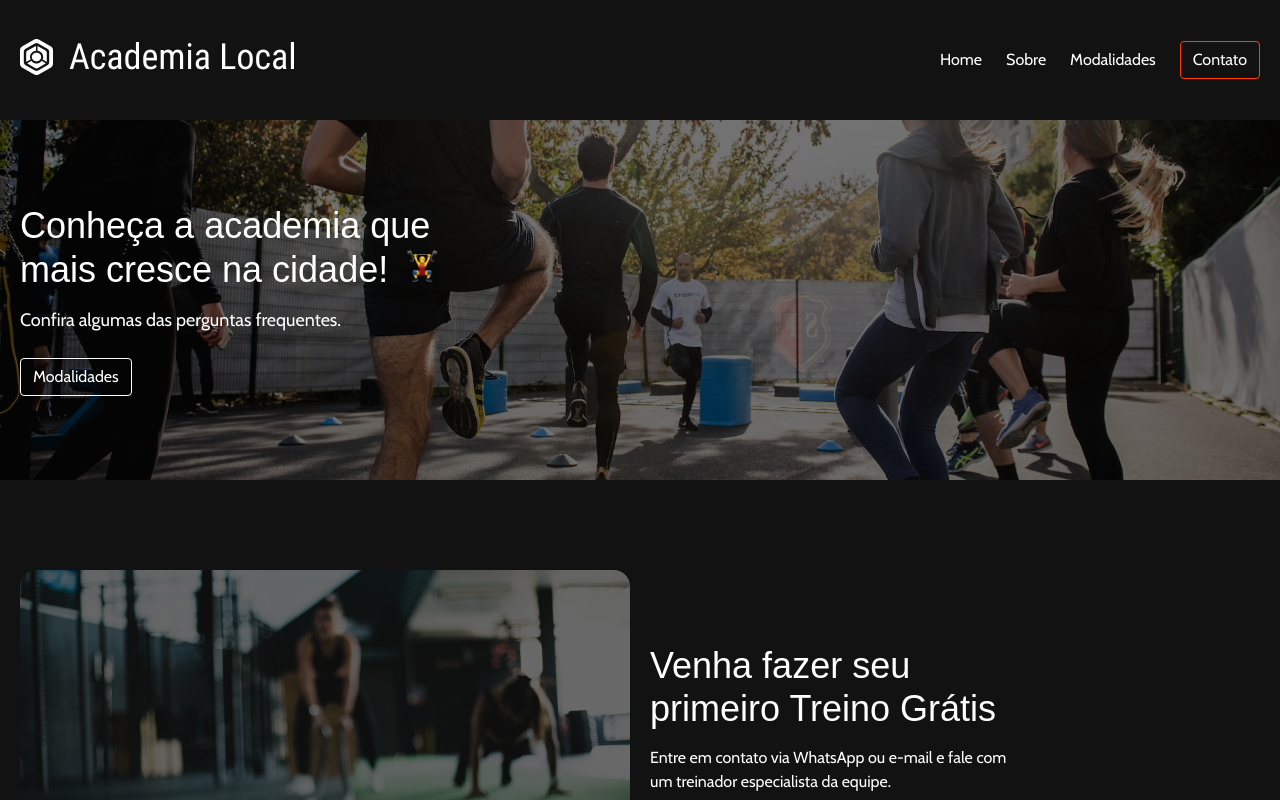
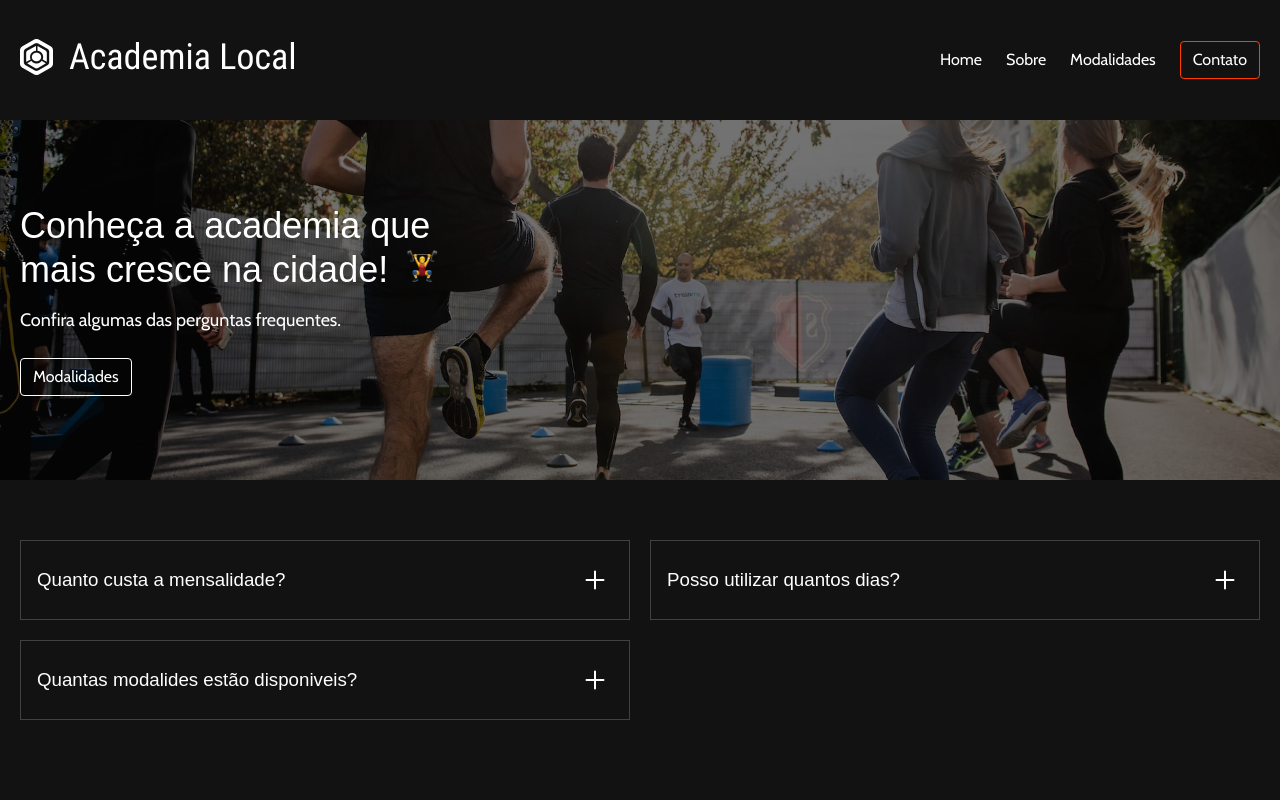
Before and after one commit to proscholdt/myappSvelte, a SvelteKit app: page /sobre in a window 1280 px wide. Shown: the top 800 px of the page. Built offline with nearby package versions, Linux system fonts and the light colour scheme.

Commit message:
Func Perguntas e Respostas

```diff
--- /dev/null
+++ b/src/lib/info.svelte
@@ -0,0 +1,50 @@
+<script>
+    import IconPlus from "$lib/assets/IconPlus.svelte";
+
+    export let question;
+    export let answer;
+
+    let active;
+    let handleActive = () =>{
+        active = !active;
+    }
+
+</script>
+
+<div class="info" role="button" on:click={handleActive}
+    on:keydown={handleActive} tabindex="0">
+
+    <div class="question">
+        <h3>{question}</h3>
+        <IconPlus/>
+    </div>
+
+    {#if active}
+    <div class="answer">
+        <p>{answer}</p>
+    </div>
+    {/if}
+</div>
+
+<style>
+    .question{
+        display:flex;
+        align-items:center;
+        border: 1px solid var(--subtle);
+        padding:17px 16px;
+        height: 80px;
+    }
+
+    .question :global(svg){
+        margin-left:auto;
+        margin-right: 8px;
+        flex-shrink: 0;
+    }
+
+    .answer{
+        padding: 0 16px;
+        border-left: 1px solid var(--feat);
+        margin-top: 16px;
+        margim-bottom:16px;
+    }
+</style>
--- a/src/routes/sobre/+page.svelte
+++ b/src/routes/sobre/+page.svelte
@@ -1,14 +1,48 @@
 <script>
+	import Info from '$lib/info.svelte';
     import Intro from '$lib/intro.svelte';
 </script>
 
  <Intro
-
     title ="Conheça a academia que mais cresce na cidade!"
     content = "Confira algumas das perguntas frequentes."
     btn="Modalidades"
     href="/modalidades"
     icon="weight"
     img="exercicios"
+ />
 
- />
+<section class="faq">
+    <div class="faq__wrapper wrap">
+        <Info
+        question = "Quanto custa a mensalidade?"
+        answer = "LOrem ipsum color sit naturalies extrvagentis nebulosis"
+        />
+
+        <Info
+        question = "Posso utilizar quantos dias?"
+        answer = "LOrem ipsum color sit naturalies extrvagentis nebulosis"
+        />
+
+        <Info
+        question = "Quantas modalides estão disponiveis?"
+        answer = "LOrem ipsum color sit naturalies extrvagentis nebulosis"
+        />
+
+
+
+    </div>
+</section>
+
+
+<style>
+    .faq{
+        margin-top:60px;
+    }
+
+    .faq__wrapper{
+        display:grid;
+        grid-template-columns:1fr 1fr;
+        gap:20px;
+    }
+</style>
```
Also changed, not shown: src/lib/assets/IconPlus.svelte (renamed from src/lib/assets/plus.svg).
